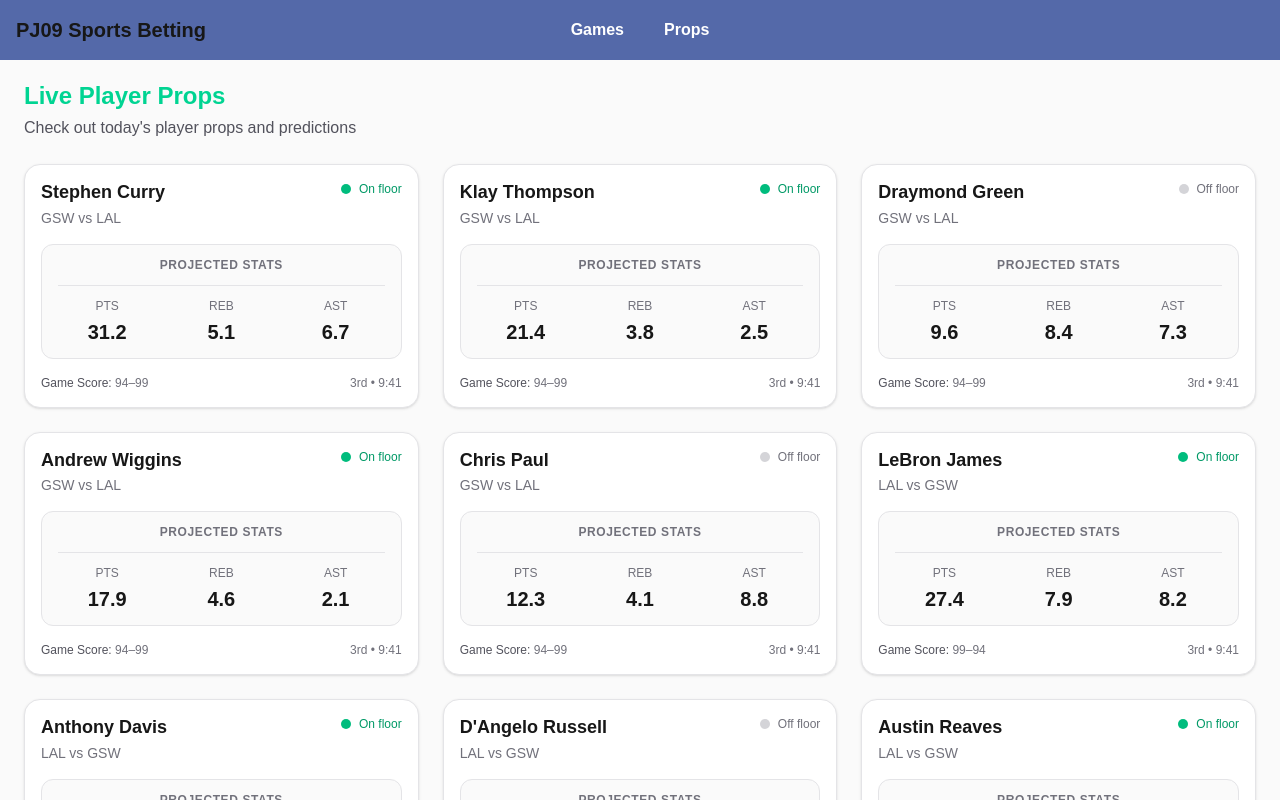
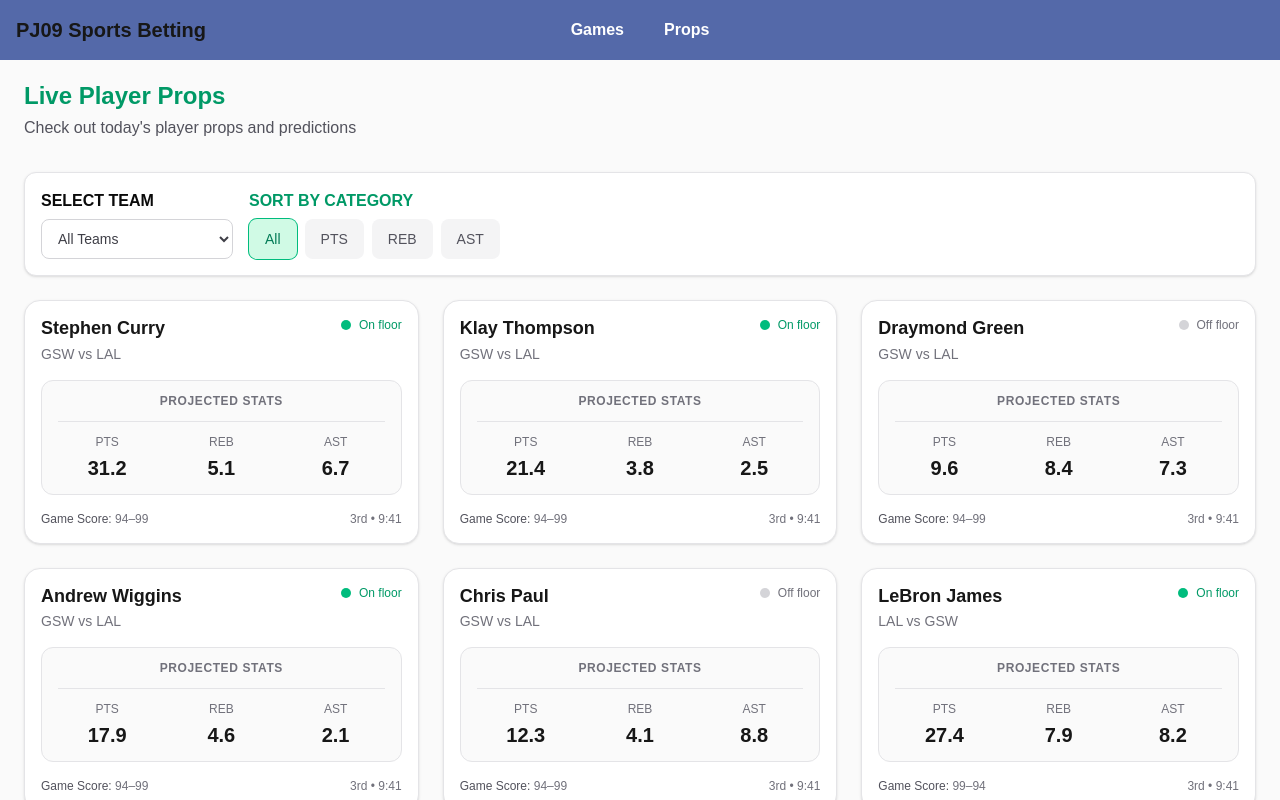
Before and after one commit to ucsb-cs148-w26/pj09-sports-betting, a Next.js app in the folder frontend/: page /props in a window 1280 px wide. Shown: the top 800 px of the page. Built offline with nearby package versions, Linux system fonts and the light colour scheme.

Commit message:
Implement filters and sorting for props

```diff
--- a/frontend/src/app/props/page.tsx
+++ b/frontend/src/app/props/page.tsx
@@ -1,19 +1,123 @@
+"use client";
+
+import { useState, useMemo } from "react";
 import PlayerPropCard from "./PropCard";
 import { mockProps } from "./mock";
 
 export default function PropsPage() {
+  const [selectedTeam, setSelectedTeam] = useState<string>("All");
+  const [selectedCategory, setSelectedCategory] = useState<string>("All");
+
+  const uniqueTeams = useMemo(() => {
+    const teams = mockProps.map((p) => p.team);
+    return Array.from(new Set(teams)).sort();
+  }, []);
+
+  const filteredProps = useMemo(() => {
+    let result = [...mockProps];
+
+    if (selectedTeam !== "All") {
+      result = result.filter((p) => p.team === selectedTeam);
+    }
+
+    if (selectedCategory !== "All") {
+      result.sort((a, b) => {
+        const key = selectedCategory.toLowerCase() as "pts" | "reb" | "ast";
+        return b.projected[key] - a.projected[key];
+      });
+    }
+
+    return result;
+  }, [selectedTeam, selectedCategory]);
+
+  const clearFilters = () => {
+    setSelectedTeam("All");
+    setSelectedCategory("All");
+  };
+
   return (
     <main className="min-h-screen bg-zinc-50 p-6 pt-20">
       <div className="mx-auto max-w-7xl">
-        <h1 className="text-2xl font-semibold text-emerald-400">Live Player Props</h1>
-        <p className="mt-1 text-zinc-600">
-          Check out today&apos;s player props and predictions
-        </p>
+        <div className="flex flex-col gap-6 md:flex-row md:items-end md:justify-between">
+          <div>
+            <h1 className="text-2xl font-semibold text-emerald-600">
+              Live Player Props
+            </h1>
+            <p className="mt-1 text-zinc-600">
+              Check out today&apos;s player props and predictions
+            </p>
+          </div>
+        </div>
+
+
+        <div className="mt-8 flex flex-col gap-4 rounded-xl border border-zinc-200 bg-white p-4 shadow-sm md:flex-row md:items-center">
+
+          <div className="flex flex-col gap-1.5">
+            <label className="font-semibold uppercase text-neutral-950">
+              Select Team
+            </label>
+            <select
+              value={selectedTeam}
+              onChange={(e) => setSelectedTeam(e.target.value)}
+              className="h-10 w-full rounded-lg border border-zinc-300 bg-white px-3 text-sm font-medium text-zinc-700 focus:border-emerald-500 focus:outline-none focus:ring-1 focus:ring-emerald-500 md:w-48"
+            >
+              <option value="All">All Teams</option>
+              {uniqueTeams.map((team) => (
+                <option key={team} value={team}>
+                  {team}
+                </option>
+              ))}
+            </select>
+          </div>
+
+
+          <div className="flex flex-col gap-1.5">
+            <label className="font-semibold uppercase text-emerald-600">
+              Sort By Category
+            </label>
+            <div className="flex gap-2">
+              {["All", "PTS", "REB", "AST"].map((cat) => (
+                <button
+                  key={cat}
+                  onClick={() => setSelectedCategory(cat)}
+                  className={`h-10 rounded-lg px-4 text-sm font-medium transition-colors ${
+                    selectedCategory === cat
+                      ? "bg-emerald-100 text-emerald-700 ring-1 ring-emerald-500"
+                      : "bg-zinc-100 text-zinc-600 hover:bg-zinc-200"
+                  }`}
+                >
+                  {cat}
+                </button>
+              ))}
+            </div>
+          </div>
+
+
+          {(selectedTeam !== "All" || selectedCategory !== "All") && (
+            <div className="md:ml-auto md:self-end">
+              <button
+                onClick={clearFilters}
+                className="h-10 rounded-lg px-4 text-sm font-medium text-red-500 hover:bg-red-50 transition-colors"
+              >
+                Clear All
+              </button>
+            </div>
+          )}
+        </div>
 
         <div className="mt-6 grid grid-cols-1 gap-6 md:grid-cols-2 lg:grid-cols-3">
-          {mockProps.map((player) => (
-            <PlayerPropCard key={`${player.player}-${player.team}`} data={player} />
-          ))}
+          {filteredProps.length > 0 ? (
+            filteredProps.map((player) => (
+              <PlayerPropCard
+                key={`${player.player}-${player.team}`}
+                data={player}
+              />
+            ))
+          ) : (
+            <div className="col-span-full py-12 text-center text-zinc-500">
+              No props found matching your filters.
+            </div>
+          )}
         </div>
       </div>
     </main>
```
